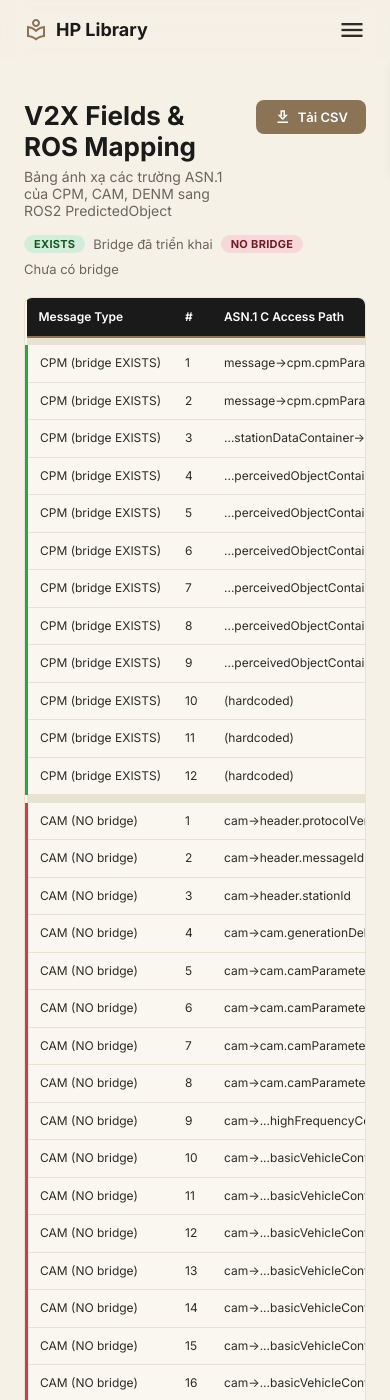
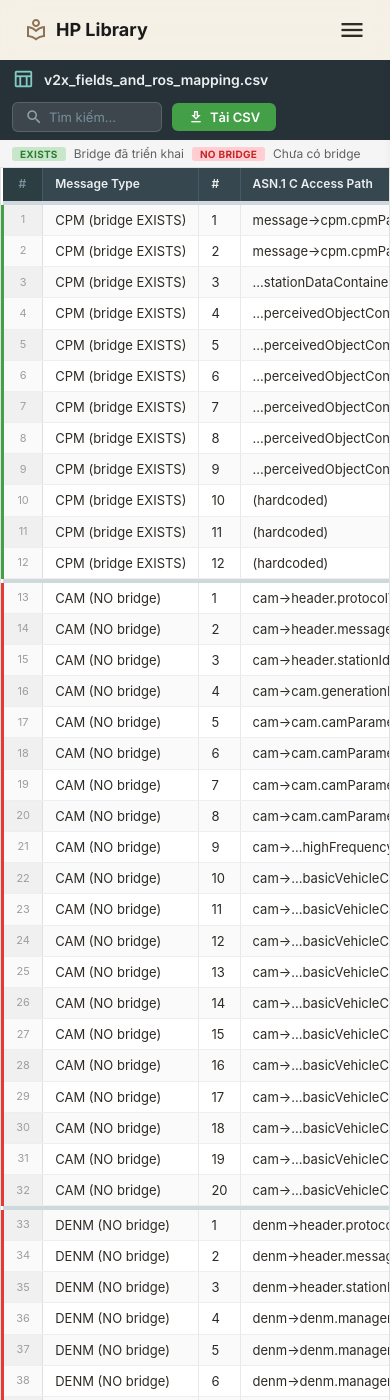
Before and after one commit to hoangphi01/hp-lib, a Jekyll site: the page built from v2x-mapping.html, in a window 390 px wide and 1400 px high. Built offline with Jekyll 4.4.1, drawn with Linux system fonts in a browser that asks for light colours; some of the changed text lies outside the part shown.

Commit message:
fix: redesign CSV viewer theo kiểu spreadsheet giống csv-viewer-online
- Dark toolbar với filename, row count, search box, download button
- Grid lines, alternating row colors, row numbers
- Sticky header, hover highlight, section separators
- Compact cells không bị wrap xấu

```diff
--- a/css/library.css
+++ b/css/library.css
@@ -536,127 +536,221 @@ details[open] > .lib-weekly__summary::before {
 }
 
 /* ==========================================================
-   Document Viewer (CSV table page)
+   CSV Viewer (spreadsheet-style, inspired by csv-viewer-online)
    ========================================================== */
-.lib-doc-viewer {
-  max-width: 1200px;
-  margin: 0 auto;
-  padding: 40px 24px 60px;
+
+/* -- Toolbar -- */
+.csv-toolbar {
+  display: flex;
+  align-items: center;
+  justify-content: space-between;
+  gap: 12px;
+  padding: 10px 20px;
+  background: #263238;
+  color: #eceff1;
+  flex-wrap: wrap;
 }
 
-.lib-doc-viewer__header {
+.csv-toolbar__left {
   display: flex;
-  align-items: flex-start;
-  justify-content: space-between;
-  gap: 16px;
-  margin-bottom: 16px;
+  align-items: center;
+  gap: 10px;
 }
 
-.lib-doc-viewer__title {
-  font-size: 26px;
-  font-weight: 700;
-  color: var(--lib-heading);
-  margin-bottom: 6px;
+.csv-toolbar__icon {
+  font-size: 22px;
+  color: #80cbc4;
 }
 
-.lib-doc-viewer__desc {
+.csv-toolbar__filename {
   font-size: 14px;
-  color: var(--lib-text-light);
+  font-weight: 600;
 }
 
-.lib-doc-viewer__download {
+.csv-toolbar__meta {
+  font-size: 12px;
+  color: #90a4ae;
+  background: rgba(255,255,255,0.08);
+  padding: 2px 10px;
+  border-radius: 10px;
+}
+
+.csv-toolbar__right {
+  display: flex;
+  align-items: center;
+  gap: 10px;
+}
+
+.csv-toolbar__search {
+  display: flex;
+  align-items: center;
+  gap: 6px;
+  background: rgba(255,255,255,0.1);
+  border: 1px solid rgba(255,255,255,0.15);
+  border-radius: 6px;
+  padding: 5px 12px;
+}
+
+.csv-toolbar__search .material-icons-outlined {
+  font-size: 18px;
+  color: #90a4ae;
+}
+
+.csv-toolbar__search input {
+  background: none;
+  border: none;
+  outline: none;
+  color: #eceff1;
+  font-size: 13px;
+  font-family: inherit;
+  width: 140px;
+}
+
+.csv-toolbar__search input::placeholder { color: #78909c; }
+
+.csv-toolbar__btn {
   display: inline-flex;
   align-items: center;
   gap: 6px;
-  padding: 8px 18px;
-  background: var(--lib-accent);
-  color: #fff;
-  text-decoration: none;
-  border-radius: 8px;
+  padding: 6px 16px;
+  border-radius: 6px;
   font-size: 13px;
   font-weight: 600;
-  white-space: nowrap;
+  text-decoration: none;
+  cursor: pointer;
+  border: none;
+  font-family: inherit;
   transition: opacity 0.2s;
 }
 
-.lib-doc-viewer__download:hover { opacity: 0.85; }
-.lib-doc-viewer__download .material-icons-outlined { font-size: 18px; }
+.csv-toolbar__btn:hover { opacity: 0.85; }
 
-.lib-doc-viewer__legend {
-  font-size: 13px;
-  color: var(--lib-text-light);
-  margin-bottom: 20px;
+.csv-toolbar__btn--download {
+  background: #43a047;
+  color: #fff;
+}
+
+.csv-toolbar__btn .material-icons-outlined { font-size: 16px; }
+
+/* -- Legend -- */
+.csv-legend {
   display: flex;
   align-items: center;
   gap: 8px;
   flex-wrap: wrap;
+  padding: 8px 20px;
+  background: #f5f5f5;
+  border-bottom: 1px solid #e0e0e0;
+  font-size: 12px;
+  color: #616161;
 }
 
-.lib-doc-viewer__tag {
+.csv-tag {
   display: inline-block;
-  padding: 2px 10px;
-  border-radius: 10px;
-  font-size: 11px;
+  padding: 1px 8px;
+  border-radius: 3px;
+  font-size: 10px;
   font-weight: 700;
   letter-spacing: 0.3px;
+  text-transform: uppercase;
 }
 
-.lib-doc-viewer__tag--exists { background: #d4edda; color: #155724; }
-.lib-doc-viewer__tag--nobridge { background: #f8d7da; color: #721c24; }
+.csv-tag--exists { background: #c8e6c9; color: #2e7d32; }
+.csv-tag--nobridge { background: #ffcdd2; color: #c62828; }
 
-.lib-doc-viewer__table-wrap {
+/* -- Table wrapper -- */
+.csv-wrap {
   overflow-x: auto;
-  border: 1px solid var(--lib-border);
-  border-radius: var(--lib-radius-sm);
-  background: var(--lib-surface);
+  background: #fff;
+  border: 1px solid #e0e0e0;
+  border-top: none;
 }
 
-.lib-doc-viewer__loading {
-  padding: 40px;
+.csv-loading {
+  padding: 60px;
   text-align: center;
-  color: var(--lib-text-muted);
+  color: #9e9e9e;
+  font-size: 14px;
 }
 
-.lib-csv-table {
+/* -- Table -- */
+.csv-table {
   width: 100%;
   border-collapse: collapse;
+  font-size: 13px;
+  line-height: 1.4;
+  font-family: -apple-system, BlinkMacSystemFont, 'Segoe UI', Roboto, sans-serif;
+}
+
+.csv-table th {
+  position: sticky;
+  top: 0;
+  z-index: 2;
+  background: #37474f;
+  color: #eceff1;
+  font-weight: 600;
   font-size: 12px;
-  line-height: 1.5;
+  text-align: left;
+  padding: 8px 12px;
+  border-right: 1px solid #455a64;
   white-space: nowrap;
 }
 
-.lib-csv-table th {
-  position: sticky;
-  top: 0;
-  background: var(--lib-heading);
-  color: #fff;
-  font-weight: 600;
-  text-align: left;
-  padding: 10px 12px;
-  border-bottom: 2px solid var(--lib-accent);
-  z-index: 1;
+.csv-table th:last-child { border-right: none; }
+
+.csv-table td {
+  padding: 6px 12px;
+  border-right: 1px solid #e8e8e8;
+  border-bottom: 1px solid #eee;
+  white-space: nowrap;
 }
 
-.lib-csv-table td {
-  padding: 8px 12px;
-  border-bottom: 1px solid var(--lib-border);
-  max-width: 320px;
-  overflow: hidden;
-  text-overflow: ellipsis;
+.csv-table td:last-child { border-right: none; }
+
+/* Row number column */
+.csv-table__rownum {
+  text-align: center !important;
+  color: #9e9e9e;
+  background: #fafafa;
+  font-size: 11px;
+  width: 40px;
+  min-width: 40px;
+  border-right: 1px solid #e0e0e0 !important;
+  user-select: none;
 }
 
-.lib-csv-table tbody tr:hover {
-  background: rgba(139, 115, 75, 0.06);
+th.csv-table__rownum {
+  background: #2c3e42;
+  color: #78909c;
+  border-right-color: #455a64 !important;
 }
 
-.lib-csv-table__row--exists td:first-child { border-left: 3px solid var(--lib-green); }
-.lib-csv-table__row--nobridge td:first-child { border-left: 3px solid #dc3545; }
+/* Alternating rows */
+.csv-table__row:nth-child(even) td { background: #fafafa; }
+.csv-table__row:nth-child(even) .csv-table__rownum { background: #f0f0f0; }
 
-.lib-csv-table__separator td {
-  height: 8px;
-  background: var(--lib-border);
+/* Hover */
+.csv-table__row:hover td { background: #e3f2fd; }
+.csv-table__row:hover .csv-table__rownum { background: #bbdefb; color: #1565c0; }
+
+/* Row type coloring */
+.csv-table__row--exists td:first-child { border-left: 3px solid #43a047; }
+.csv-table__row--nobridge td:first-child { border-left: 3px solid #e53935; }
+
+/* Section separator */
+.csv-table__sep td {
+  height: 4px;
   padding: 0;
+  background: #cfd8dc;
   border: none;
+}
+
+/* -- Mobile -- */
+@media (max-width: 768px) {
+  .csv-toolbar { padding: 8px 12px; }
+  .csv-toolbar__search input { width: 100px; }
+  .csv-toolbar__meta { display: none; }
+  .csv-legend { padding: 6px 12px; }
 }
 
 /* ==========================================================
--- a/v2x-mapping.html
+++ b/v2x-mapping.html
@@ -4,43 +4,48 @@ title: "V2X Fields & ROS Mapping"
 description: "Bảng ánh xạ các trường V2X (CPM, CAM, DENM) sang ROS2 topics"
 ---
 
-<section class="lib-doc-viewer">
-  <div class="lib-doc-viewer__header">
-    <div>
-      <h1 class="lib-doc-viewer__title">V2X Fields & ROS Mapping</h1>
-      <p class="lib-doc-viewer__desc">Bảng ánh xạ các trường ASN.1 của CPM, CAM, DENM sang ROS2 PredictedObject</p>
+<!-- Toolbar -->
+<div class="csv-toolbar">
+  <div class="csv-toolbar__left">
+    <span class="material-icons-outlined csv-toolbar__icon">table_chart</span>
+    <span class="csv-toolbar__filename">v2x_fields_and_ros_mapping.csv</span>
+    <span class="csv-toolbar__meta" id="csv-meta"></span>
+  </div>
+  <div class="csv-toolbar__right">
+    <div class="csv-toolbar__search">
+      <span class="material-icons-outlined">search</span>
+      <input type="text" id="csv-search" placeholder="Tìm kiếm..." />
     </div>
-    <a href="/v2x_fields_and_ros_mapping.csv" download class="lib-doc-viewer__download">
+    <a href="/v2x_fields_and_ros_mapping.csv" download class="csv-toolbar__btn csv-toolbar__btn--download">
       <span class="material-icons-outlined">download</span>
       Tải CSV
     </a>
   </div>
+</div>
 
-  <div class="lib-doc-viewer__legend">
-    <span class="lib-doc-viewer__tag lib-doc-viewer__tag--exists">EXISTS</span> Bridge đã triển khai
-    <span class="lib-doc-viewer__tag lib-doc-viewer__tag--nobridge">NO BRIDGE</span> Chưa có bridge
-  </div>
+<!-- Legend -->
+<div class="csv-legend">
+  <span class="csv-tag csv-tag--exists">EXISTS</span> Bridge đã triển khai
+  <span class="csv-tag csv-tag--nobridge">NO BRIDGE</span> Chưa có bridge
+</div>
 
-  <div class="lib-doc-viewer__table-wrap" id="csv-table-wrap">
-    <p class="lib-doc-viewer__loading">Đang tải bảng...</p>
-  </div>
-</section>
+<!-- Table -->
+<div class="csv-wrap" id="csv-table-wrap">
+  <p class="csv-loading">Đang tải bảng...</p>
+</div>
 
 <script>
 (function() {
   function parseCSV(text) {
-    var rows = [];
-    var current = [];
-    var field = '';
-    var inQuotes = false;
+    var rows = [], current = [], field = '', inQ = false;
     for (var i = 0; i < text.length; i++) {
       var c = text[i];
-      if (inQuotes) {
+      if (inQ) {
         if (c === '"' && text[i+1] === '"') { field += '"'; i++; }
-        else if (c === '"') { inQuotes = false; }
+        else if (c === '"') { inQ = false; }
         else { field += c; }
       } else {
-        if (c === '"') { inQuotes = true; }
+        if (c === '"') { inQ = true; }
         else if (c === ',') { current.push(field); field = ''; }
         else if (c === '\n' || (c === '\r' && text[i+1] === '\n')) {
           current.push(field); field = '';
@@ -67,42 +65,51 @@ description: "Bảng ánh xạ các trường V2X (CPM, CAM, DENM) sang ROS2 top
       if (!rows.length) return;
 
       var headers = rows[0];
-      var html = '<table class="lib-csv-table"><thead><tr>';
+      var dataRows = [];
+      var rowNum = 0;
+      for (var i = 1; i < rows.length; i++) {
+        var row = rows[i];
+        var empty = true;
+        for (var e = 0; e < row.length; e++) { if (row[e].trim()) { empty = false; break; } }
+        if (empty) { dataRows.push({ type: 'sep' }); continue; }
+        rowNum++;
+        dataRows.push({ type: 'data', num: rowNum, cells: row });
+      }
+
+      // Meta info
+      var meta = document.getElementById('csv-meta');
+      if (meta) meta.textContent = rowNum + ' rows \u00d7 ' + headers.length + ' cols';
+
+      // Find status column
+      var statusCol = -1;
+      for (var s = 0; s < headers.length; s++) {
+        if (headers[s].trim().toLowerCase().indexOf('bridge status') > -1) { statusCol = s; break; }
+      }
+
+      // Build table
+      var html = '<table class="csv-table"><thead><tr><th class="csv-table__rownum">#</th>';
       for (var h = 0; h < headers.length; h++) {
         html += '<th>' + headers[h] + '</th>';
       }
       html += '</tr></thead><tbody>';
 
-      var statusCol = -1;
-      for (var s = 0; s < headers.length; s++) {
-        if (headers[s].trim().toLowerCase().indexOf('bridge status') > -1 ||
-            headers[s].trim().toLowerCase() === 'bridge status') {
-          statusCol = s; break;
-        }
-      }
-
-      for (var i = 1; i < rows.length; i++) {
-        var row = rows[i];
-        // Skip empty separator rows
-        var empty = true;
-        for (var e = 0; e < row.length; e++) { if (row[e].trim()) { empty = false; break; } }
-        if (empty) {
-          html += '<tr class="lib-csv-table__separator"><td colspan="' + headers.length + '"></td></tr>';
+      for (var d = 0; d < dataRows.length; d++) {
+        var dr = dataRows[d];
+        if (dr.type === 'sep') {
+          html += '<tr class="csv-table__sep"><td colspan="' + (headers.length + 1) + '"></td></tr>';
           continue;
         }
-
-        // Determine row type from first column
-        var rowClass = '';
-        var first = (row[0] || '').trim().toUpperCase();
-        if (first.indexOf('NO BRIDGE') > -1) rowClass = ' class="lib-csv-table__row--nobridge"';
-        else if (first.indexOf('EXISTS') > -1) rowClass = ' class="lib-csv-table__row--exists"';
-
-        html += '<tr' + rowClass + '>';
+        var first = (dr.cells[0] || '').toUpperCase();
+        var rowCls = first.indexOf('NO BRIDGE') > -1 ? ' csv-table__row--nobridge' :
+                     first.indexOf('EXISTS') > -1 ? ' csv-table__row--exists' : '';
+        html += '<tr class="csv-table__row' + rowCls + '">';
+        html += '<td class="csv-table__rownum">' + dr.num + '</td>';
         for (var j = 0; j < headers.length; j++) {
-          var cell = row[j] || '';
+          var cell = dr.cells[j] || '';
           if (j === statusCol && cell.trim()) {
-            var cls = statusClass(cell);
-            html += '<td><span class="lib-doc-viewer__tag ' + cls + '">' + cell.trim() + '</span></td>';
+            var v = cell.trim().toUpperCase();
+            var cls = v === 'EXISTS' ? 'csv-tag--exists' : v === 'NO BRIDGE' ? 'csv-tag--nobridge' : '';
+            html += '<td><span class="csv-tag ' + cls + '">' + cell.trim() + '</span></td>';
           } else {
             html += '<td>' + cell + '</td>';
           }
@@ -111,10 +118,19 @@ description: "Bảng ánh xạ các trường V2X (CPM, CAM, DENM) sang ROS2 top
       }
       html += '</tbody></table>';
       document.getElementById('csv-table-wrap').innerHTML = html;
+
+      // Search
+      document.getElementById('csv-search').addEventListener('input', function() {
+        var q = this.value.toLowerCase();
+        var trs = document.querySelectorAll('.csv-table__row');
+        for (var t = 0; t < trs.length; t++) {
+          trs[t].style.display = !q || trs[t].textContent.toLowerCase().indexOf(q) > -1 ? '' : 'none';
+        }
+      });
     })
     .catch(function() {
       document.getElementById('csv-table-wrap').innerHTML =
-        '<p style="color:#c00">Loi tai file CSV.</p>';
+        '<p style="color:#c00;padding:40px;text-align:center">Lỗi tải file CSV.</p>';
     });
 })();
 </script>
```
Also changed, not shown: other parts of v2x-mapping.html (+0 -7 lines).
